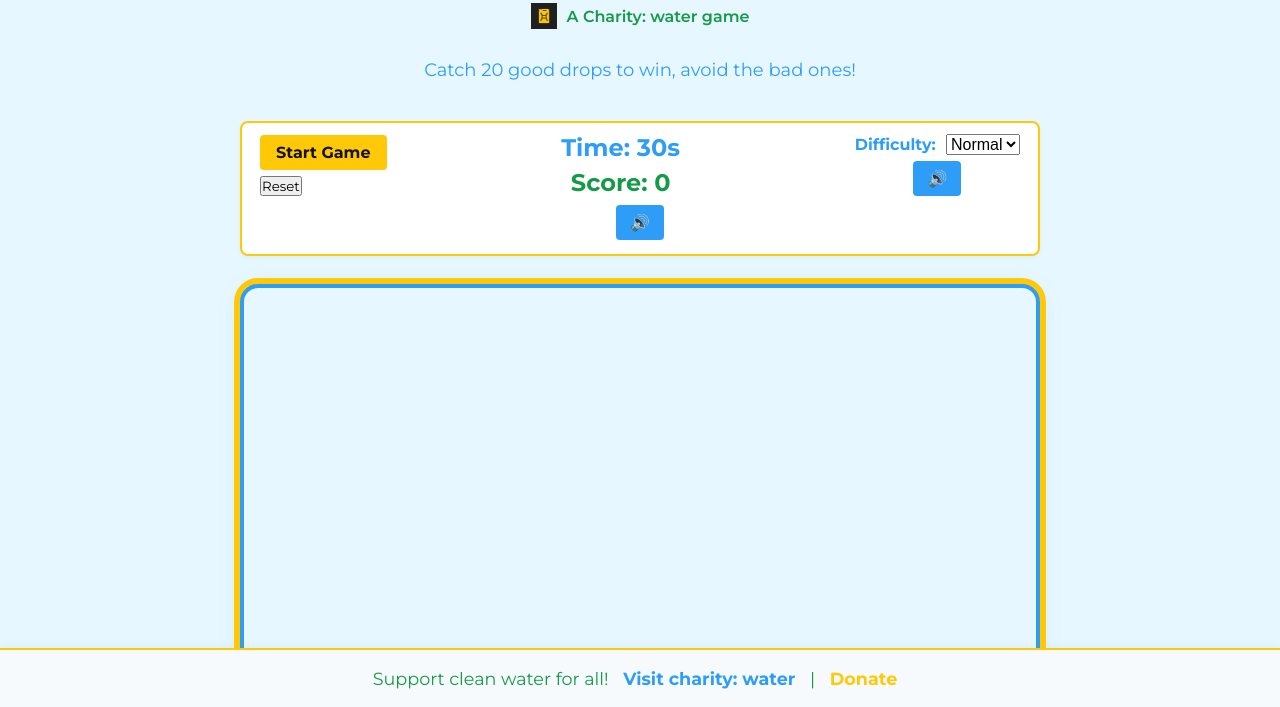
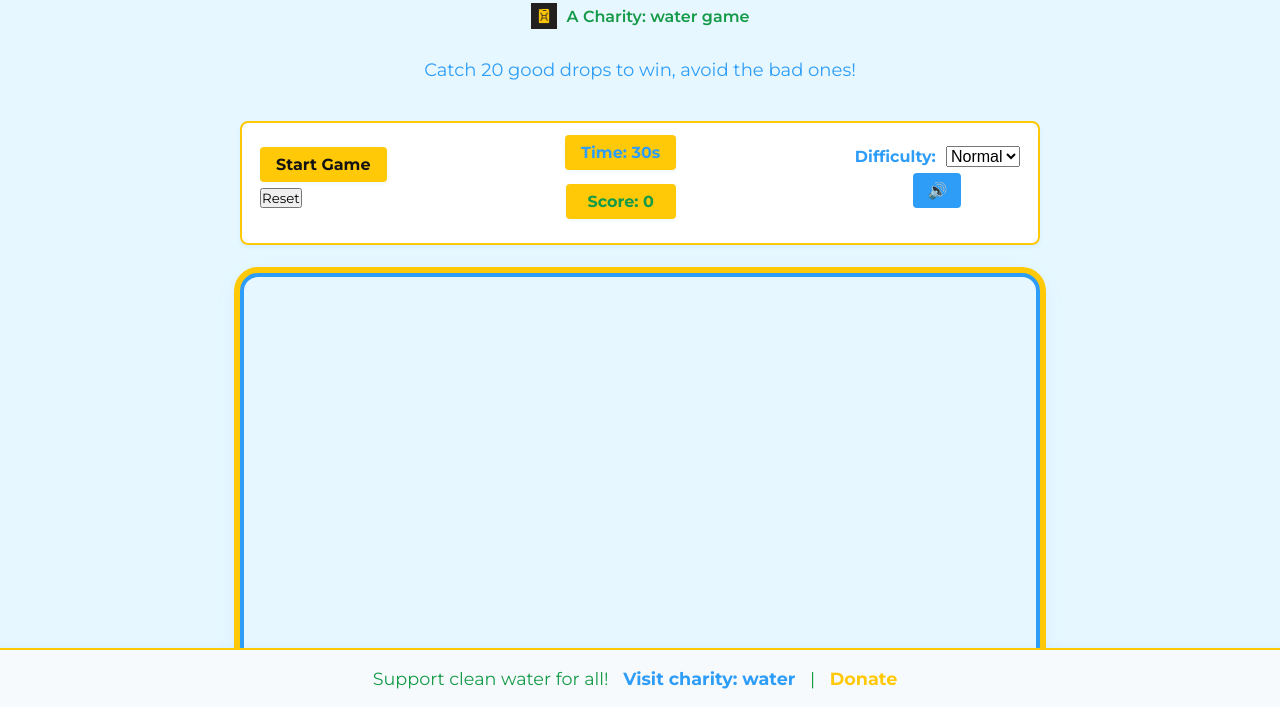
Before and after one commit to Judkus/Water-Charity-game-final, a plain HTML site: page index.html in a window 1280 px wide. Shown: the part 93-800 px from the top of the page. Drawn offline with Linux system fonts and the light colour scheme.

Commit message:
frame size

```diff
--- a/index.html
+++ b/index.html
@@ -39,7 +39,6 @@
                 </div>
             </div>
             <div class="button-row" style="display:flex; flex-wrap:wrap; gap:14px; justify-content:center; align-items:center; width:100%; margin-top:8px;">
-                <button id="sound-toggle" aria-label="Toggle sound" style="background:#2E9DF7; color:#fff; border:none; border-radius:4px; padding:8px 14px; font-size:16px; cursor:pointer;">🔊</button>
             </div>
         </div>
         <div id="leaderboard" aria-live="polite" style="display:none; background:#fff; border:2px solid #FFC907; border-radius:8px; margin:18px 0; padding:12px 24px; max-width:350px; text-align:center; font-size:1.1rem; box-shadow:0 2px 8px rgba(46,157,247,0.08);">
--- a/styles.css
+++ b/styles.css
@@ -78,10 +78,33 @@ body {
     gap: 0;
 }
 
+.timer, .score {
+    flex: 0 1 auto;
+    color: #159A48; /* charity: water dark green */
+    font-size: 16px;
+    font-weight: bold;
+    background-color: #FFC907;
+    border-radius: 4px;
+    padding: 8px 16px;
+    margin: 2px 0;
+    display: inline-block;
+    min-width: 110px;
+    text-align: center;
+    box-shadow: 0 2px 4px rgba(46,157,247,0.08);
+    border: none;
+}
+
 .timer {
-    flex: 0 1 auto;
-    color: #2E9DF7; /* charity: water blue */
-    font-size: 24px;
+    color: #2E9DF7;
+    margin-bottom: 4px;
+}
+
+.score {
+    color: #159A48;
+    margin-top: 4px;
+}
+
+.timer span, .score span {
     font-weight: bold;
 }
 
@@ -101,13 +124,6 @@ body {
 
 #start-btn:hover {
     background-color: #FF902A; /* charity: water orange */
-}
-
-.score {
-    flex: 0 1 auto;
-    color: #159A48; /* charity: water dark green */
-    font-size: 24px;
-    font-weight: bold;
 }
 
 .water-drop {
```
